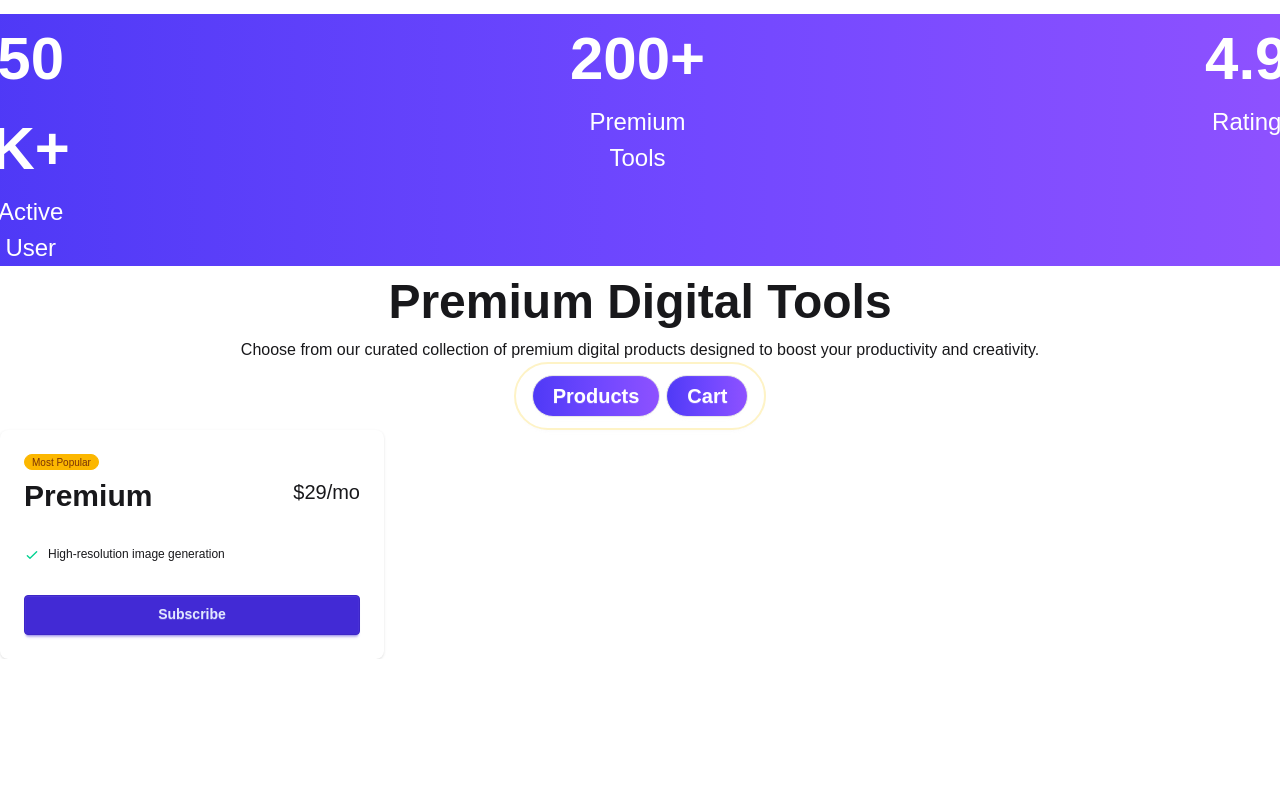
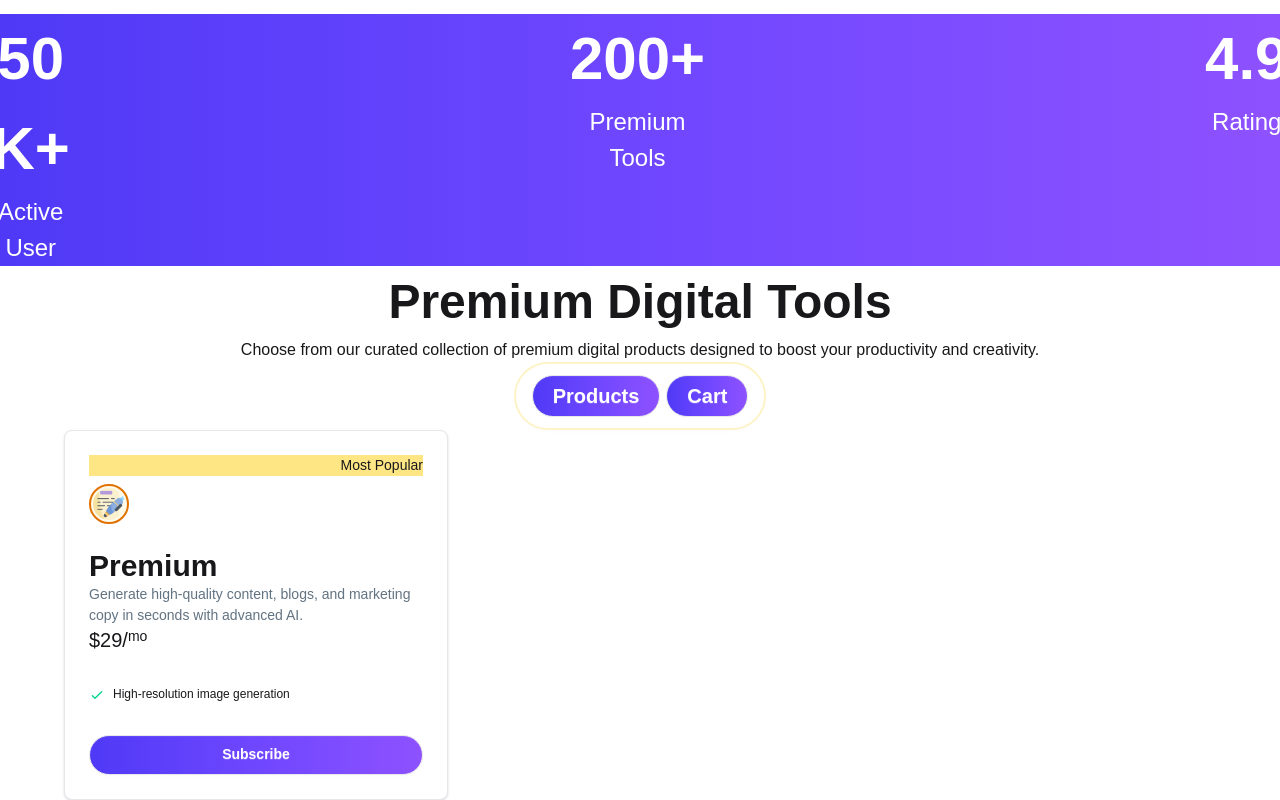
Before and after one commit to sabilulbari/A6-DigiTools-Platfrom, a React (Vite) app: page / in a window 1280 px wide. Shown: the part 818-1618 px from the top of the page. Before the commit the page ends 1477 px from the top, so only its background shows below. Built offline with nearby package versions, Linux system fonts and the light colour scheme.

Commit message:
Card design fixed

```diff
--- a/src/components/home/pricing-card/card/card.jsx
+++ b/src/components/home/pricing-card/card/card.jsx
@@ -2,13 +2,21 @@ import React from "react";
 
 const Card = () => {
   return (
-    <div>
-      <div className="card w-96 bg-base-100 shadow-sm">
+    <div className="w-[90%] mx-auto">
+      <div className="card w-96 bg-base-100 border border-gray-200 shadow-sm">
         <div className="card-body">
-          <span className="badge badge-xs badge-warning">Most Popular</span>
-          <div className="flex justify-between">
+          <h3 className="bg-amber-200  text-right">Most Popular</h3>
+          <div className="flex  mb-4">
+            <div className="w-10 h-10 border-2 border-amber-600 rounded-full flex items-center justify-center bg-amber-50">
+              <img className="w-8 h-8 rounded-full object-cover" src="/src/assets/writing_2327400 1.png" alt="logo" />
+            </div>
+          </div>
+          <div className="">
             <h2 className="text-3xl font-bold">Premium</h2>
-            <span className="text-xl">$29/mo</span>
+            <p className="font-normal text-[16] text-[#627382]">Generate high-quality content, blogs, and marketing copy in seconds with advanced AI.</p>
+            <span className="text-md flex justify-start">
+              <span className="text-xl">$29/</span>mo
+            </span>
           </div>
           <ul className="mt-6 flex flex-col gap-2 text-xs">
             <li>
@@ -19,7 +27,7 @@ const Card = () => {
             </li>
           </ul>
           <div className="mt-6">
-            <button className="btn btn-primary btn-block">Subscribe</button>
+            <button className="btn w-full rounded-full text-white bg-linear-to-r from-indigo-600 to-violet-500">Subscribe</button>
           </div>
         </div>
       </div>
```
Also changed, not shown: 1 other file (tests, documents, lock files or other folders).
